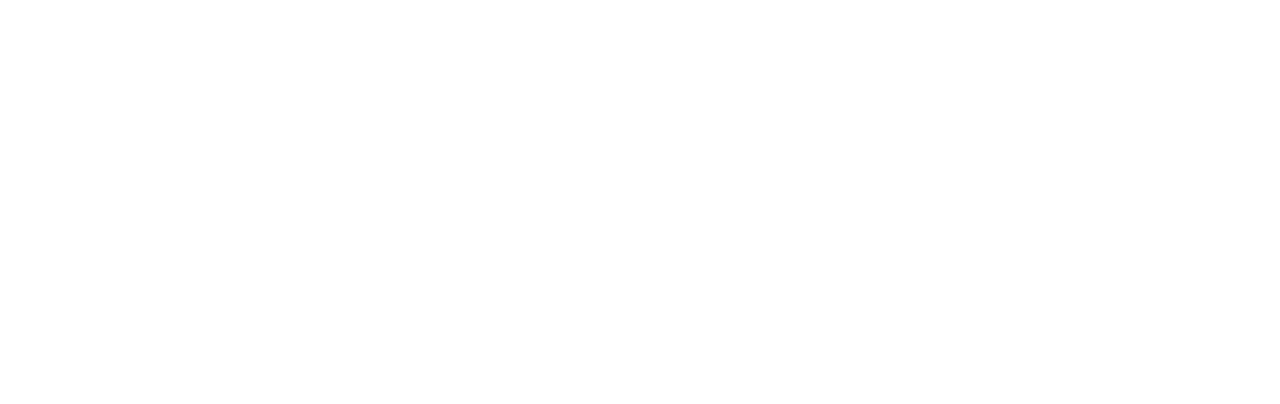
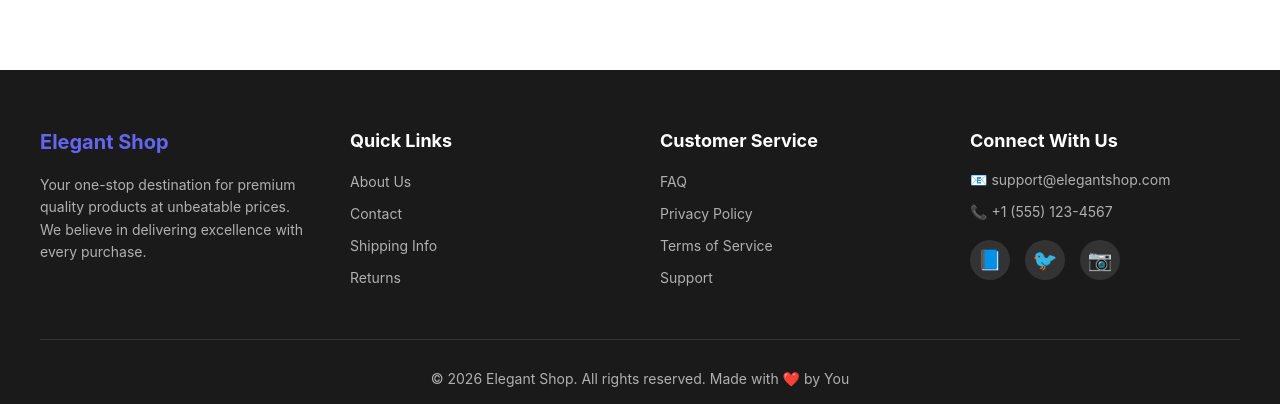
Before and after one commit to Yashas-webdev/my-ecommerce-store, a React (Vite) app: page / in a window 1280 px wide. Shown: the part 2035-2439 px from the top of the page. Before the commit the page ends 2065 px from the top, so only its background shows below. Built offline with nearby package versions, Linux system fonts and the light colour scheme.

Commit message:
Added the footer

```diff
--- a/src/App.jsx
+++ b/src/App.jsx
@@ -996,6 +996,283 @@
         </>
       )}
 
+          {/* END Main Content Area */}
+
+    {/* ========================================= */}
+    {/* FOOTER SECTION */}
+    {/* ========================================= */}
+    <footer style={{
+      backgroundColor: '#1a1a1a',
+      color: 'white',
+      padding: '60px 20px 20px 20px',
+      marginTop: '80px'
+    }}>
+      <div style={{
+        maxWidth: '1200px',
+        margin: '0 auto'
+      }}>
+        {/* Footer Content Grid */}
+        <div style={{
+          display: 'grid',
+          gridTemplateColumns: 'repeat(auto-fit, minmax(250px, 1fr))',
+          gap: '40px',
+          marginBottom: '40px'
+        }}>
+
+          {/* Column 1: About */}
+          <div>
+            <h3 style={{
+              fontSize: '20px',
+              marginBottom: '20px',
+              color: '#6366f1'
+            }}>
+              Elegant Shop
+            </h3>
+            <p style={{
+              lineHeight: '1.6',
+              color: '#b0b0b0',
+              fontSize: '14px'
+            }}>
+              Your one-stop destination for premium quality products at unbeatable prices. We believe in delivering excellence with every purchase.
+            </p>
+          </div>
+
+          {/* Column 2: Quick Links */}
+          <div>
+            <h3 style={{
+              fontSize: '18px',
+              marginBottom: '20px',
+              color: 'white'
+            }}>
+              Quick Links
+            </h3>
+            <ul style={{
+              listStyle: 'none',
+              padding: 0,
+              margin: 0
+            }}>
+              <li style={{ marginBottom: '12px' }}>
+                <a href="#" style={{
+                  color: '#b0b0b0',
+                  textDecoration: 'none',
+                  fontSize: '14px',
+                  transition: 'color 0.2s'
+                }}
+                onMouseEnter={(e) => e.target.style.color = '#6366f1'}
+                onMouseLeave={(e) => e.target.style.color = '#b0b0b0'}
+                >
+                  About Us
+                </a>
+              </li>
+              <li style={{ marginBottom: '12px' }}>
+                <a href="#" style={{
+                  color: '#b0b0b0',
+                  textDecoration: 'none',
+                  fontSize: '14px'
+                }}
+                onMouseEnter={(e) => e.target.style.color = '#6366f1'}
+                onMouseLeave={(e) => e.target.style.color = '#b0b0b0'}
+                >
+                  Contact
+                </a>
+              </li>
+              <li style={{ marginBottom: '12px' }}>
+                <a href="#" style={{
+                  color: '#b0b0b0',
+                  textDecoration: 'none',
+                  fontSize: '14px'
+                }}
+                onMouseEnter={(e) => e.target.style.color = '#6366f1'}
+                onMouseLeave={(e) => e.target.style.color = '#b0b0b0'}
+                >
+                  Shipping Info
+                </a>
+              </li>
+              <li style={{ marginBottom: '12px' }}>
+                <a href="#" style={{
+                  color: '#b0b0b0',
+                  textDecoration: 'none',
+                  fontSize: '14px'
+                }}
+                onMouseEnter={(e) => e.target.style.color = '#6366f1'}
+                onMouseLeave={(e) => e.target.style.color = '#b0b0b0'}
+                >
+                  Returns
+                </a>
+              </li>
+            </ul>
+          </div>
+
+          {/* Column 3: Customer Service */}
+          <div>
+            <h3 style={{
+              fontSize: '18px',
+              marginBottom: '20px',
+              color: 'white'
+            }}>
+              Customer Service
+            </h3>
+            <ul style={{
+              listStyle: 'none',
+              padding: 0,
+              margin: 0
+            }}>
+              <li style={{ marginBottom: '12px' }}>
+                <a href="#" style={{
+                  color: '#b0b0b0',
+                  textDecoration: 'none',
+                  fontSize: '14px'
+                }}
+                onMouseEnter={(e) => e.target.style.color = '#6366f1'}
+                onMouseLeave={(e) => e.target.style.color = '#b0b0b0'}
+                >
+                  FAQ
+                </a>
+              </li>
+              <li style={{ marginBottom: '12px' }}>
+                <a href="#" style={{
+                  color: '#b0b0b0',
+                  textDecoration: 'none',
+                  fontSize: '14px'
+                }}
+                onMouseEnter={(e) => e.target.style.color = '#6366f1'}
+                onMouseLeave={(e) => e.target.style.color = '#b0b0b0'}
+                >
+                  Privacy Policy
+                </a>
+              </li>
+              <li style={{ marginBottom: '12px' }}>
+                <a href="#" style={{
+                  color: '#b0b0b0',
+                  textDecoration: 'none',
+                  fontSize: '14px'
+                }}
+                onMouseEnter={(e) => e.target.style.color = '#6366f1'}
+                onMouseLeave={(e) => e.target.style.color = '#b0b0b0'}
+                >
+                  Terms of Service
+                </a>
+              </li>
+              <li style={{ marginBottom: '12px' }}>
+                <a href="#" style={{
+                  color: '#b0b0b0',
+                  textDecoration: 'none',
+                  fontSize: '14px'
+                }}
+                onMouseEnter={(e) => e.target.style.color = '#6366f1'}
+                onMouseLeave={(e) => e.target.style.color = '#b0b0b0'}
+                >
+                  Support
+                </a>
+              </li>
+            </ul>
+          </div>
+
+          {/* Column 4: Connect */}
+          <div>
+            <h3 style={{
+              fontSize: '18px',
+              marginBottom: '20px',
+              color: 'white'
+            }}>
+              Connect With Us
+            </h3>
+            <p style={{
+              color: '#b0b0b0',
+              fontSize: '14px',
+              marginBottom: '15px'
+            }}>
+              📧 support@elegantshop.com
+            </p>
+            <p style={{
+              color: '#b0b0b0',
+              fontSize: '14px',
+              marginBottom: '20px'
+            }}>
+              📞 +1 (555) 123-4567
+            </p>
+
+            {/* Social Media Icons */}
+            <div style={{
+              display: 'flex',
+              gap: '15px',
+              marginTop: '20px'
+            }}>
+              <a href="#" style={{
+                width: '40px',
+                height: '40px',
+                borderRadius: '50%',
+                backgroundColor: '#333',
+                display: 'flex',
+                alignItems: 'center',
+                justifyContent: 'center',
+                textDecoration: 'none',
+                fontSize: '20px',
+                transition: 'background-color 0.2s'
+              }}
+              onMouseEnter={(e) => e.target.style.backgroundColor = '#6366f1'}
+              onMouseLeave={(e) => e.target.style.backgroundColor = '#333'}
+              >
+                📘
+              </a>
+              <a href="#" style={{
+                width: '40px',
+                height: '40px',
+                borderRadius: '50%',
+                backgroundColor: '#333',
+                display: 'flex',
+                alignItems: 'center',
+                justifyContent: 'center',
+                textDecoration: 'none',
+                fontSize: '20px',
+                transition: 'background-color 0.2s'
+              }}
+              onMouseEnter={(e) => e.target.style.backgroundColor = '#6366f1'}
+              onMouseLeave={(e) => e.target.style.backgroundColor = '#333'}
+              >
+                🐦
+              </a>
+              <a href="#" style={{
+                width: '40px',
+                height: '40px',
+                borderRadius: '50%',
+                backgroundColor: '#333',
+                display: 'flex',
+                alignItems: 'center',
+                justifyContent: 'center',
+                textDecoration: 'none',
+                fontSize: '20px',
+                transition: 'background-color 0.2s'
+              }}
+              onMouseEnter={(e) => e.target.style.backgroundColor = '#6366f1'}
+              onMouseLeave={(e) => e.target.style.backgroundColor = '#333'}
+              >
+                📷
+              </a>
+            </div>
+          </div>
+
+        </div>
+
+        {/* Bottom Bar */}
+        <div style={{
+          borderTop: '1px solid #333',
+          paddingTop: '30px',
+          textAlign: 'center'
+        }}>
+          <p style={{
+            color: '#b0b0b0',
+            fontSize: '14px',
+            margin: 0
+          }}>
+            © 2026 Elegant Shop. All rights reserved. Made with ❤️ by You
+          </p>
+        </div>
+      </div>
+    </footer>
+    {/* END FOOTER */}
+
+
    {/* ========================================= */}
       {/* TOAST NOTIFICATION */}
       {/* ========================================= */}
@@ -1032,6 +1309,24 @@
       opacity: 1;
     }
   }
+
+  @keyframes cartBounce {
+    0% {
+      transform: scale(1);
+    }
+    25% {
+      transform: scale(1.2);
+    }
+    50% {
+      transform: scale(0.95);
+    }
+    75% {
+      transform: scale(1.05);
+    }
+    100% {
+      transform: scale(1);
+    }
+  }
 `}</style>
 
   </div>
```
Lines whose indentation alone changed are shown as unchanged.
